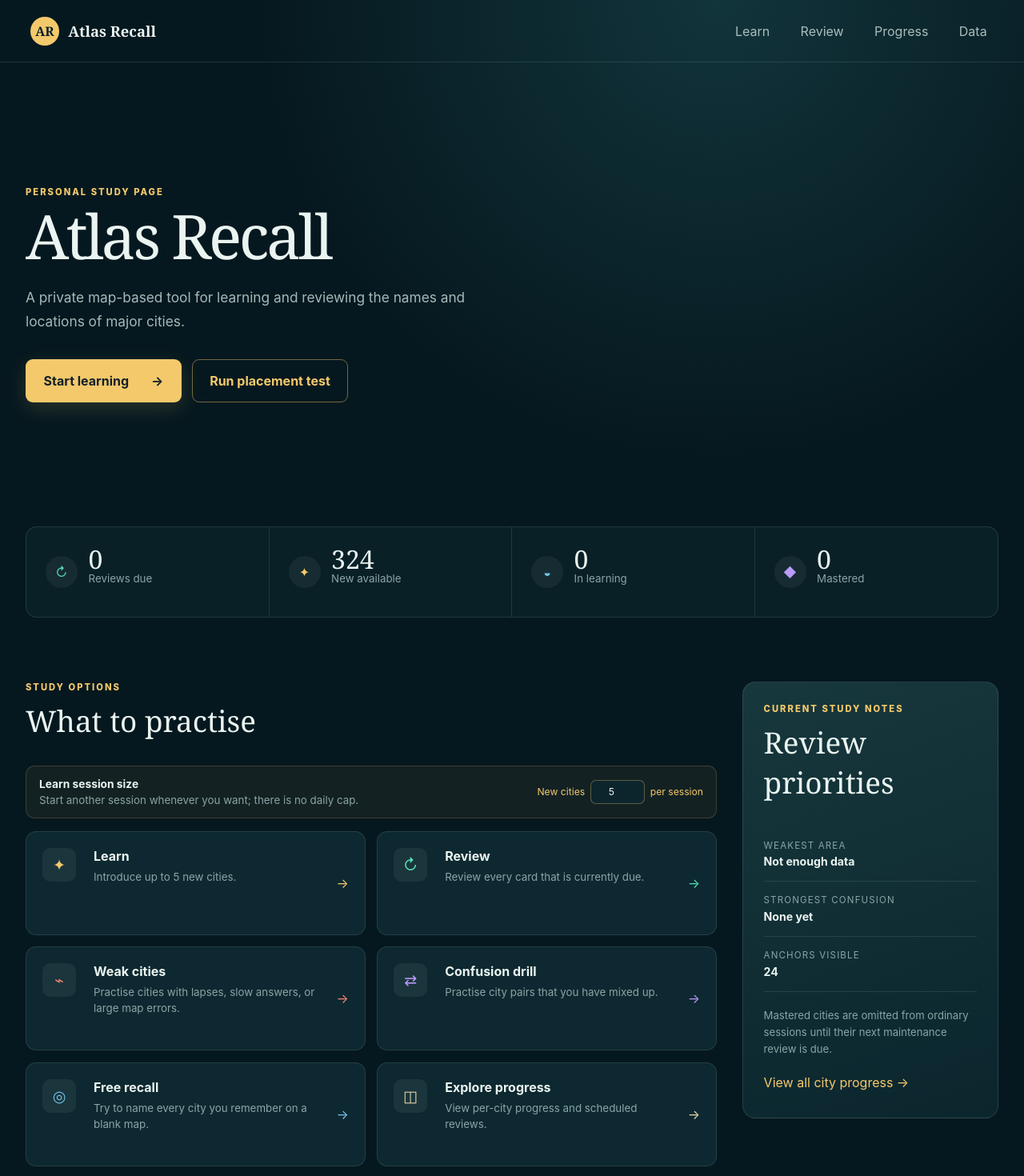
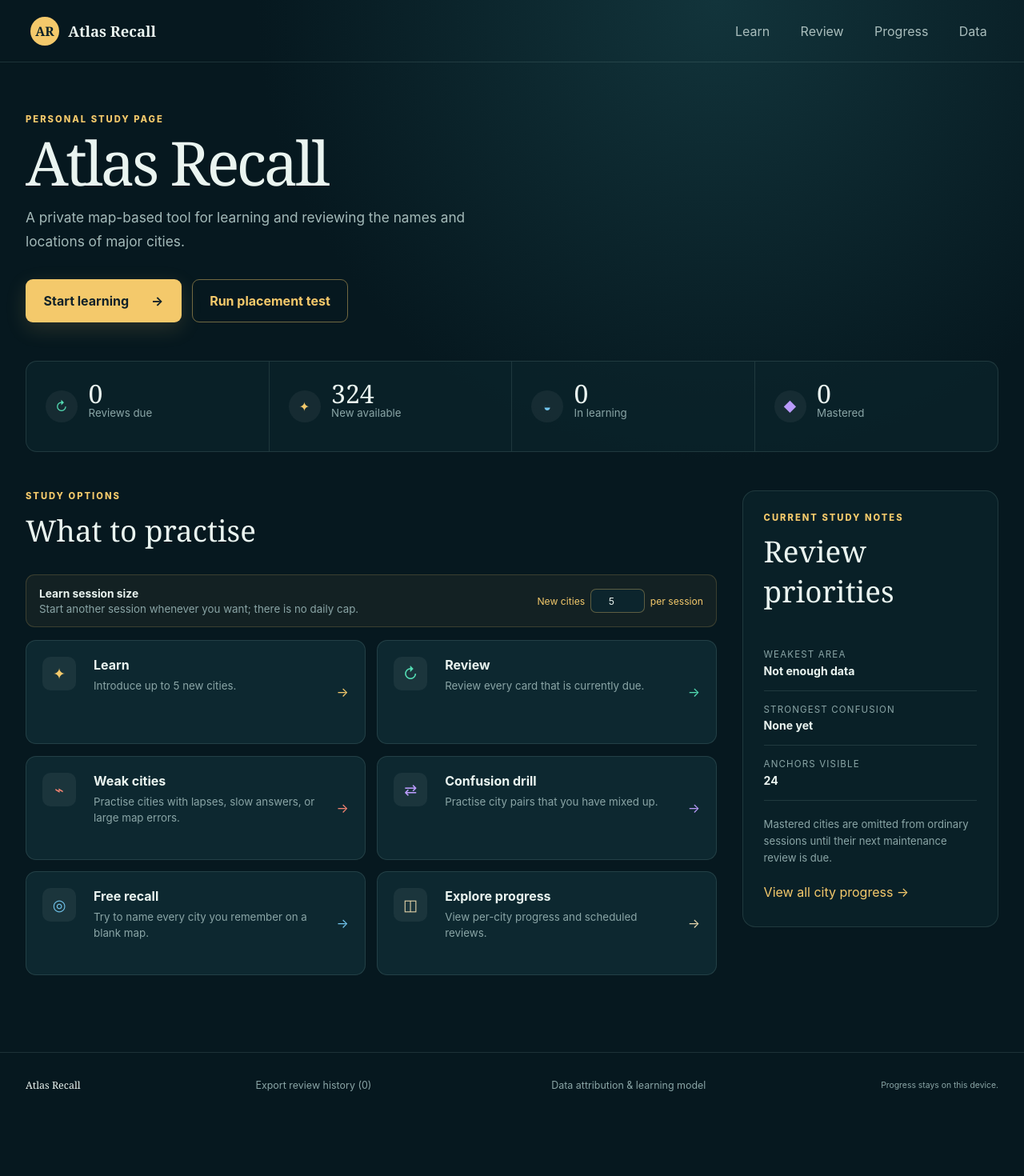
Before and after one commit to bernardo7894/city-learner, a React (Vite) app: page / in a window 1280 px wide. Shown: the top 1470 px of the page at 80% size. After the commit the page ends 1397 px from the top, so only its background shows below. Built offline with nearby package versions, Linux system fonts and the light colour scheme.

Commit message:
Compact the personal home dashboard

```diff
--- a/src/components/Home.tsx
+++ b/src/components/Home.tsx
@@ -38,10 +38,10 @@ export function Home({ cities, progress, setProgress, onStart, onNavigate }: Hom
 
   return (
     <main className="home-page">
-      <section className="hero personal-home-hero">
+      <section className="hero" style={{ minHeight: 0, display: 'block', maxWidth: 760, padding: '4rem 0 3rem' }}>
         <div>
           <p className="eyebrow">Personal study page</p>
-          <h1>Atlas Recall</h1>
+          <h1 style={{ marginBottom: '1rem', fontSize: 'clamp(3rem, 6vw, 4.75rem)' }}>Atlas Recall</h1>
           <p className="hero-copy">A private map-based tool for learning and reviewing the names and locations of major cities.</p>
           <div className="hero-actions">
             <button className="primary-button large" onClick={() => onStart(due ? 'review' : 'learn')}>{due ? `Start review (${due} due)` : 'Start learning'} <span>→</span></button>
@@ -57,7 +57,7 @@ export function Home({ cities, progress, setProgress, onStart, onNavigate }: Hom
         <div><span className="stat-icon mastered">◆</span><strong>{mastered}</strong><small>Mastered</small></div>
       </section>
 
-      <section className="home-content">
+      <section className="home-content" style={{ marginTop: '3rem' }}>
         <div>
           <div className="section-heading"><div><p className="eyebrow">Study options</p><h2>What to practise</h2></div></div>
           <div className="learn-preference">
@@ -76,7 +76,7 @@ export function Home({ cities, progress, setProgress, onStart, onNavigate }: Hom
             <ModeCard accent="sand" icon="◫" title="Explore progress" body="View per-city progress and scheduled reviews." onClick={() => onNavigate('progress')} />
           </div>
         </div>
-        <aside className="insight-panel">
+        <aside className="insight-panel" style={{ background: 'rgba(12, 37, 44, .72)' }}>
           <p className="eyebrow">Current study notes</p>
           <h2>Review priorities</h2>
           <div className="insight-row"><span>Weakest area</span><strong>{weakest}</strong></div>
```
